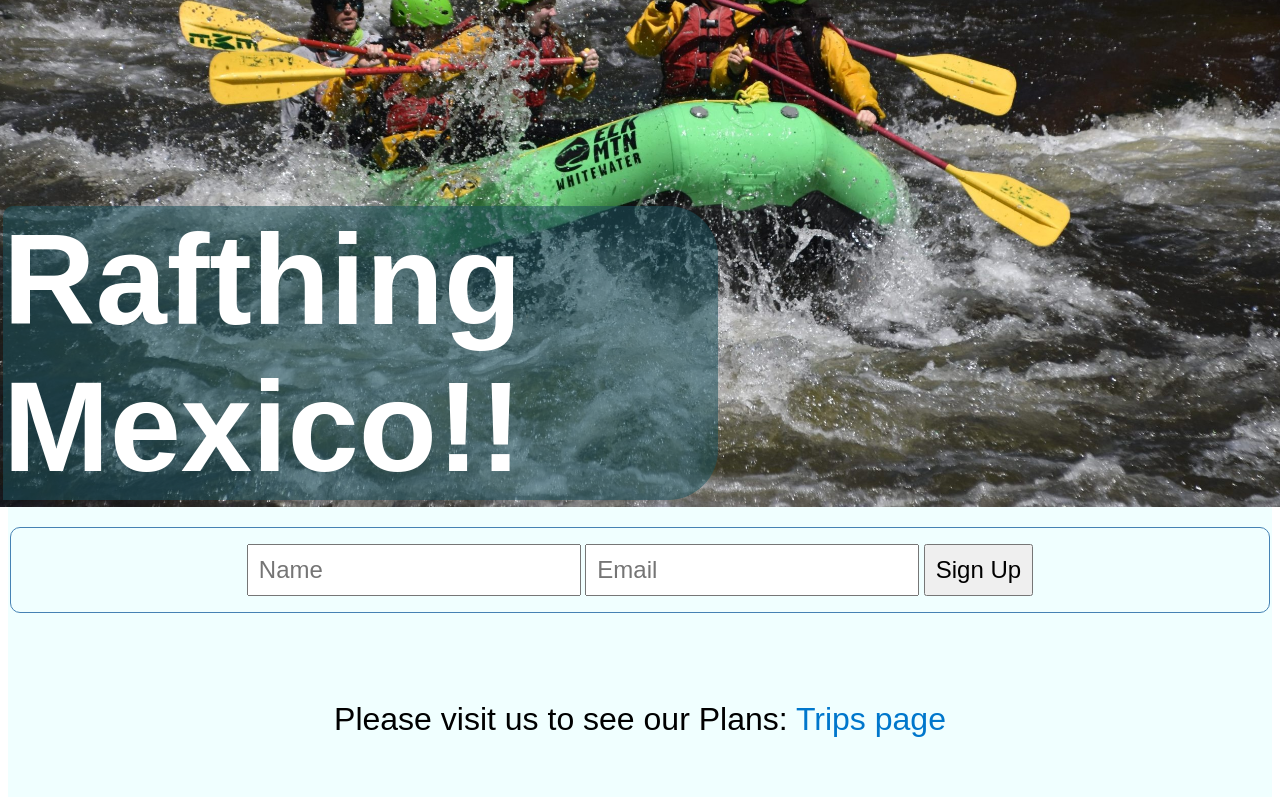
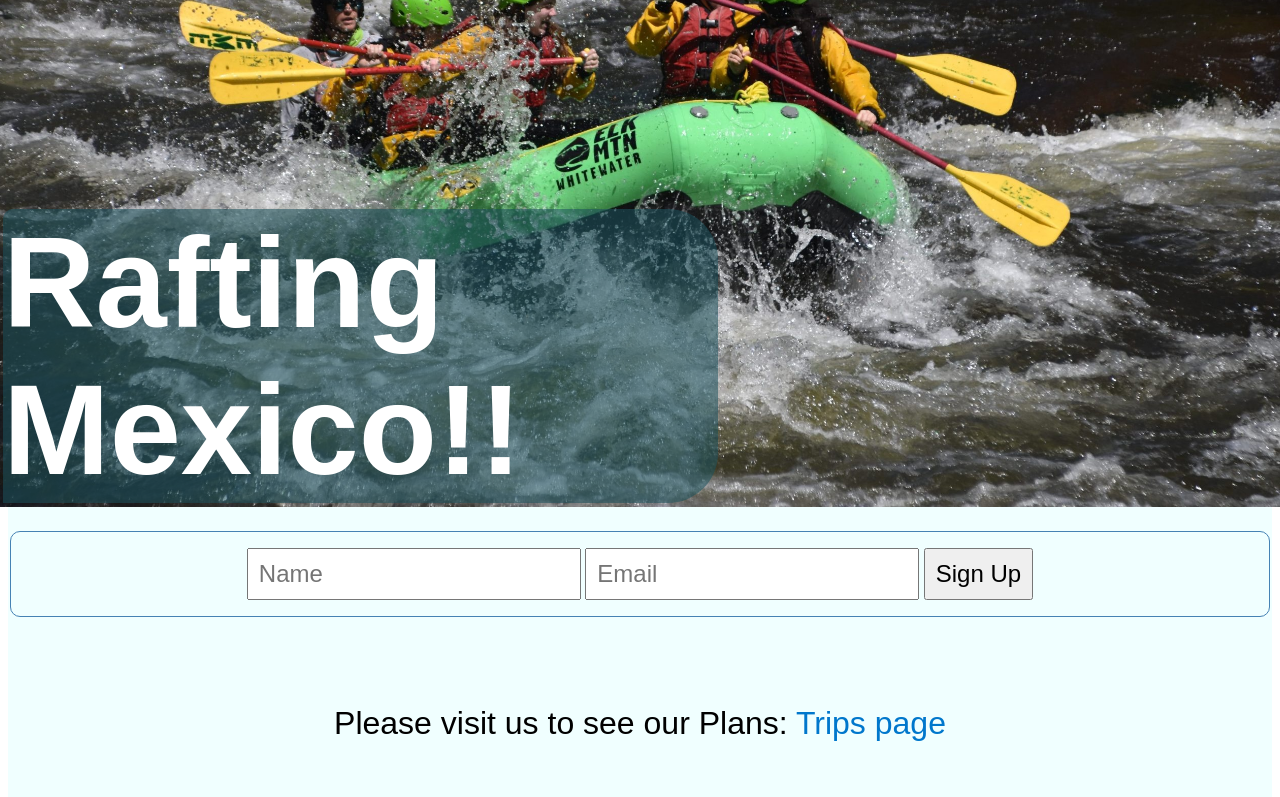
Before and after one commit to SamuelVGH/wdd130, a plain HTML site: page wwr/index.html in a window 1280 px wide. Shown: the part 469-1266 px from the top of the page. Drawn offline with Linux system fonts and the light colour scheme.

Commit message:
Update index.html

```diff
--- a/wwr/index.html
+++ b/wwr/index.html
@@ -1,7 +1,8 @@
-<DOCTYPE html>
+<!DOCTYPE html>
 <html>
     <head>
         <link rel="stylesheet" type="text/css" href="styles/index.css">
+        <title>Home</title>
     </head>
     <body>
         <header>
@@ -15,7 +16,7 @@
         <main>
             <section class="principal">
                 <img src="images/fuente.jpg" alt="Header Image">
-                <h1>Rafthing Mexico!!</h1>
+                <h1>Rafting Mexico!!</h1>
             </section>
 
             <section class="newsletter">
@@ -42,9 +43,8 @@
         </main>
         <footer>
             <div class="p">
-                <p>©2023 Rafting Mexico / Samuel Garcia </p>
+                <p>©2023 Rafting Mexico / Samuel Garcia</p>
             </div>
         </footer>
     </body>
 </html>
-</DOCTYPE>
```
Lines whose indentation alone changed are shown as unchanged.
